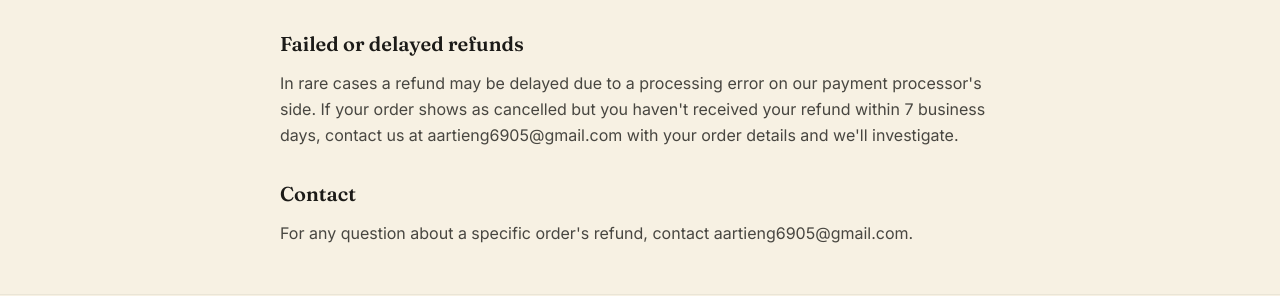
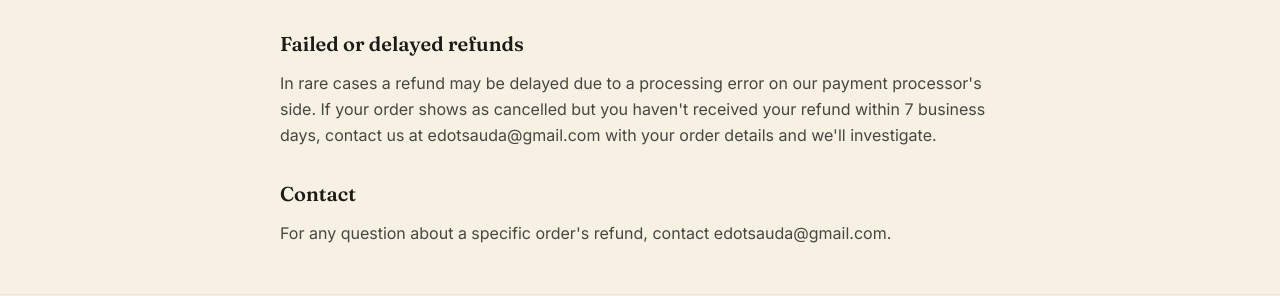
Before and after one commit to AnnuAnshu26/e-sauda1, a React (Vite) app: page /refund-policy in a window 1280 px wide. Shown: the part 1211-1507 px from the top of the page. Built offline with nearby package versions, Linux system fonts and the light colour scheme; no server answers.

Commit message:
Initial commit: e-sauda marketplace app

```diff
--- a/src/pages/legal/ContactUs.tsx
+++ b/src/pages/legal/ContactUs.tsx
@@ -10,7 +10,7 @@ export default function ContactUs() {
       </p>
 
       <h2>Support email</h2>
-      <p>aartieng6905@gmail.com -- we aim to respond within 2 business days.</p>
+      <p>edotsauda@gmail.com -- we aim to respond within 2 business days.</p>
 
       <h2>Phone</h2>
       <p>8375004426 -- available [Mon-Sat, 10am-6pm IST].</p>
@@ -29,7 +29,7 @@ export default function ContactUs() {
       <h2>For payment issues</h2>
       <p>
         Payments are processed by Razorpay. If a payment was deducted but doesn't
-        show as completed in your e-Sauda order, contact us at aartieng6905@gmail.com
+        show as completed in your e-Sauda order, contact us at edotsauda@gmail.com
         with your order ID and approximate payment time, and we'll look into it.
       </p>
     </LegalLayout>
--- a/src/pages/legal/Pricing.tsx
+++ b/src/pages/legal/Pricing.tsx
@@ -47,7 +47,7 @@ export default function Pricing() {
       </p>
 
       <h2>Contact</h2>
-      <p>Questions about pricing can be sent to aartieng6905@gmail.com .</p>
+      <p>Questions about pricing can be sent to edotsauda@gmail.com .</p>
     </LegalLayout>
   )
 }
--- a/src/pages/legal/Privacy.tsx
+++ b/src/pages/legal/Privacy.tsx
@@ -51,7 +51,7 @@ export default function Privacy() {
       <p>
         We retain your account and transaction data for as long as your account is
         active, and as needed to comply with legal and tax obligations. You may
-        request deletion of your account by contacting us at aartieng6905@gmail.com.
+        request deletion of your account by contacting us at edotsauda@gmail.com.
       </p>
 
       <h2>Your choices</h2>
@@ -64,7 +64,7 @@ export default function Privacy() {
       <h2>Contact</h2>
       <p>
         Questions about this Privacy Policy or your data can be sent to
-        aartieng6905@gmail.com.
+        edotsauda@gmail.com.
       </p>
     </LegalLayout>
   )
--- a/src/pages/legal/RefundPolicy.tsx
+++ b/src/pages/legal/RefundPolicy.tsx
@@ -57,13 +57,13 @@ export default function RefundPolicy() {
       <p>
         In rare cases a refund may be delayed due to a processing error on our payment
         processor's side. If your order shows as cancelled but you haven't received
-        your refund within 7 business days, contact us at aartieng6905@gmail.com with
+        your refund within 7 business days, contact us at edotsauda@gmail.com with
         your order details and we'll investigate.
       </p>
 
       <h2>Contact</h2>
       <p>
-        For any question about a specific order's refund, contact aartieng6905@gmail.com.
+        For any question about a specific order's refund, contact edotsauda@gmail.com.
       </p>
     </LegalLayout>
   )
--- a/src/pages/legal/ShippingPolicy.tsx
+++ b/src/pages/legal/ShippingPolicy.tsx
@@ -49,7 +49,7 @@ export default function ShippingPolicy() {
       </p>
 
       <h2>Contact</h2>
-      <p>Questions about delivery or handover can be sent to aartieng6905@gmail.com.</p>
+      <p>Questions about delivery or handover can be sent to edotsauda@gmail.com.</p>
     </LegalLayout>
   )
 }
--- a/src/pages/legal/Terms.tsx
+++ b/src/pages/legal/Terms.tsx
@@ -79,7 +79,7 @@ export default function Terms() {
 
       <h2>Contact</h2>
       <p>
-        Questions about these Terms can be sent to aartieng6905@gmail.com. See also our
+        Questions about these Terms can be sent to edotsauda@gmail.com. See also our
         Contact Us page.
       </p>
     </LegalLayout>
```
